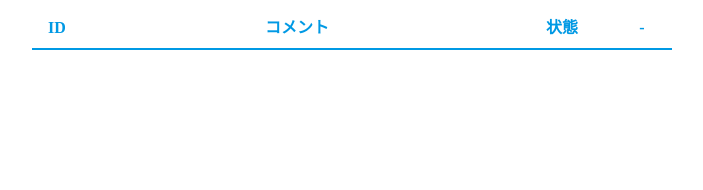
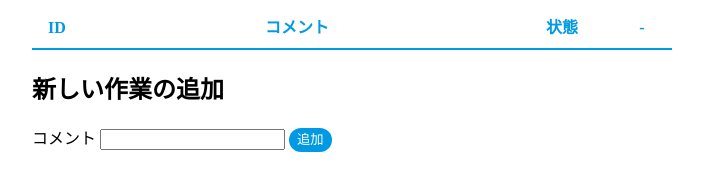
Before and after one commit to tunepolo/cr-vue-tutorial, a plain HTML site: page todo-list/index.html in a window 1280 px wide. Shown: the whole page, without its empty margins (288-991 px from the left). Drawn offline with nearby package versions, Linux system fonts and the light colour scheme.

Commit message:
ToDoを追加できるようにした

```diff
--- a/todo-list/index.html
+++ b/todo-list/index.html
@@ -32,6 +32,12 @@
         </tr>
       </tbody>
     </table>
+
+    <h2>新しい作業の追加</h2>
+    <form class="add-form" v-on:submit.prevent="addComment">
+      コメント <input type="text" ref="comment">
+      <button type="submit">追加</button>
+    </form>
   </div>
   <script src="https://cdn.jsdelivr.net/npm/vue@2.5.16/dist/vue.js"></script>
   <script src="main.js"></script>
--- a/todo-list/main.js
+++ b/todo-list/main.js
@@ -26,6 +26,18 @@ const app = new Vue({
     todos: []
   },
   methods: {
-    // 使用するメソッド
+    addComment: function(event, value) {
+      var comment = this.$refs.comment
+      if (!comment.value.length) {
+        return
+      }
+      this.todos.push({
+        id: todoStorage.uid++,
+        comment: comment.value,
+        state: 0
+      })
+      // 入力欄を空にする
+      comment.value = ''
+    }
   }
 })
```
